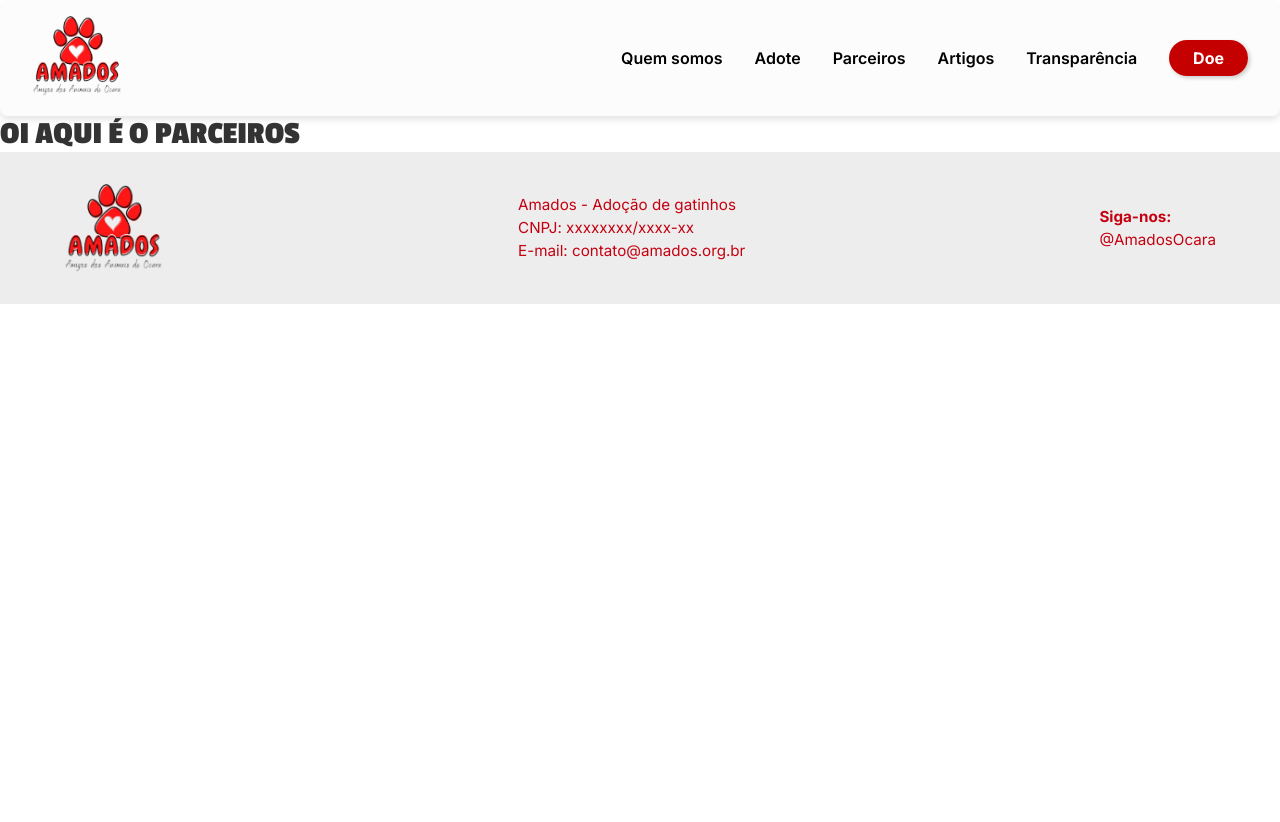
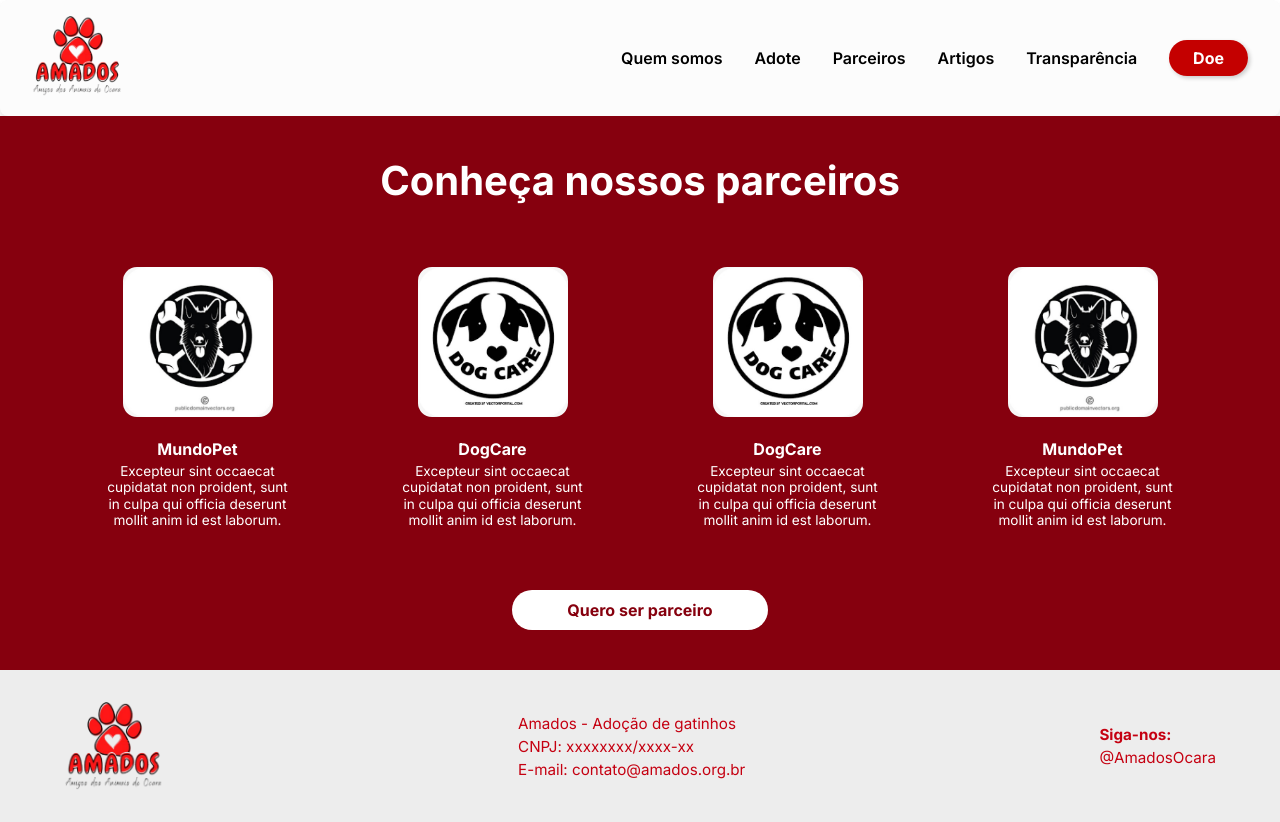
Before and after one commit to tatielynobre/AmadosOcara, a React (Vite) app: page /parceiros in a window 1280 px wide. Before the commit the page ends 800 px from the top, so only its background shows below. Built offline with nearby package versions, Linux system fonts and the light colour scheme.

Commit message:
feat: parceiros

```diff
--- /dev/null
+++ b/src/components/parceiros/ParceirosDiv.css
@@ -0,0 +1,77 @@
+.parceiros {
+  background-color: #86000e;
+  padding: 40px 20px;
+  text-align: center;
+}
+
+.titulo {
+  color: white;
+  font-size: 2.5rem;
+  margin-bottom: 30px;
+}
+
+.cards {
+  display: flex;
+  justify-content: center;
+  gap: 25px;
+  flex-wrap: wrap;
+}
+
+.card {
+  display: flex;
+  flex-direction: column;
+  align-items: center;
+  width: 270px;
+}
+
+.img-box {
+  background-color: white;
+  border-radius: 14px;
+  width: 150px;
+  height: 150px;
+  display: flex;
+  align-items: center;
+  justify-content: center;
+  overflow: hidden;
+  margin-bottom: 12px;
+}
+
+.img-box img {
+  max-width: 100%;
+  max-height: 100%;
+}
+
+.card-nome {
+  color: white;
+  font-size: 1rem;
+  font-weight: bold;
+  margin: 10px 0 4px;
+}
+
+.card-desc {
+  color: white;
+  font-size: 0.85rem;
+  line-height: 1.2;
+  margin: 0;
+  padding: 0 8px;
+}
+
+.botao-container {
+  margin-top: 30px;
+}
+
+.botao-parceiro {
+  background-color: white;
+  color: #86000e;
+  border: none;
+  border-radius: 30px;
+  padding: 10px 55px;
+  font-weight: bold;
+  font-size: 1rem;
+  cursor: pointer;
+  transition: background-color 0.3s ease;
+}
+
+.botao-parceiro:hover {
+  background-color: #f2f2f2;
+}
--- /dev/null
+++ b/src/components/parceiros/ParceirosDiv.jsx
@@ -0,0 +1,32 @@
+import './ParceirosDiv.css';
+import img1 from '../../assets/img1.jpeg';
+import img2 from '../../assets/img2.jpeg';
+
+const parceiros = [
+  { nome: 'MundoPet', imagem: img1, descricao: 'Excepteur sint occaecat cupidatat non proident, sunt in culpa qui officia deserunt mollit anim id est laborum.' },
+  { nome: 'DogCare',  imagem: img2, descricao: 'Excepteur sint occaecat cupidatat non proident, sunt in culpa qui officia deserunt mollit anim id est laborum.' },
+  { nome: 'DogCare',  imagem: img2, descricao: 'Excepteur sint occaecat cupidatat non proident, sunt in culpa qui officia deserunt mollit anim id est laborum.' },
+  { nome: 'MundoPet', imagem: img1, descricao: 'Excepteur sint occaecat cupidatat non proident, sunt in culpa qui officia deserunt mollit anim id est laborum.' },
+];
+
+export default function ParceirosDiv() {
+  return (
+    <section className="parceiros">
+      <h2 className="titulo">Conheça nossos parceiros</h2>
+      <div className="cards">
+        {parceiros.map((p, i) => (
+          <div key={i} className="card">
+            <div className="img-box">
+              <img src={p.imagem} alt={p.nome} />
+            </div>
+            <h3 className="card-nome">{p.nome}</h3>
+            <p className="card-desc">{p.descricao}</p>
+          </div>
+        ))}
+      </div>
+      <div className="botao-container">
+        <button className="botao-parceiro">Quero ser parceiro</button>
+      </div>
+    </section>
+  );
+}
--- a/src/views/Parceiros.jsx
+++ b/src/views/Parceiros.jsx
@@ -1,11 +1,12 @@
 import Footer from '../components/footer/Footer';
 import NavBar from '../components/navBar/navBar';
+import ParceirosDiv from '../components/parceiros/ParceirosDiv';
 
 function Parceiros() {
     return (
     <>
         <NavBar />
-        <h1>OI AQUI É O PARCEIROS</h1>
+        <ParceirosDiv />
         <Footer />
     </>
     );
```
Also changed, not shown: src/assets/img1.jpeg (added), src/assets/img2.jpeg (added).
